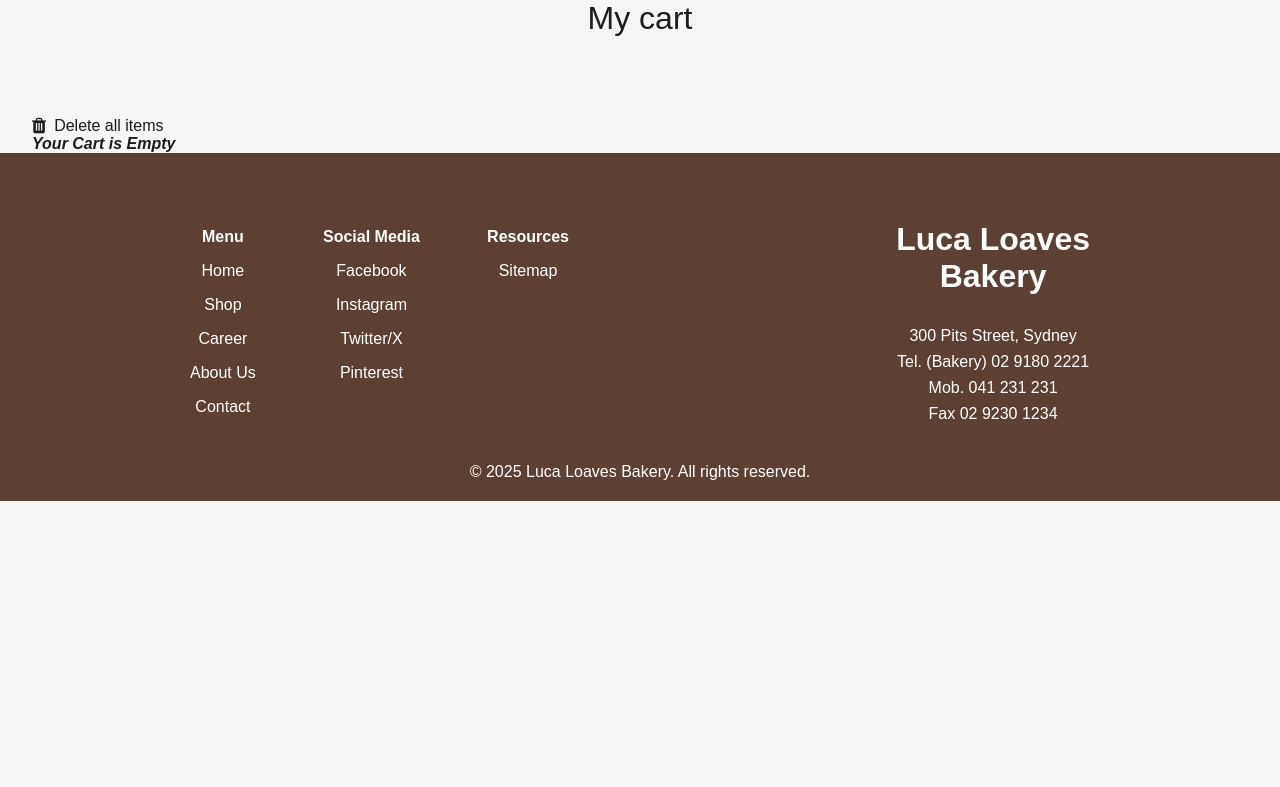
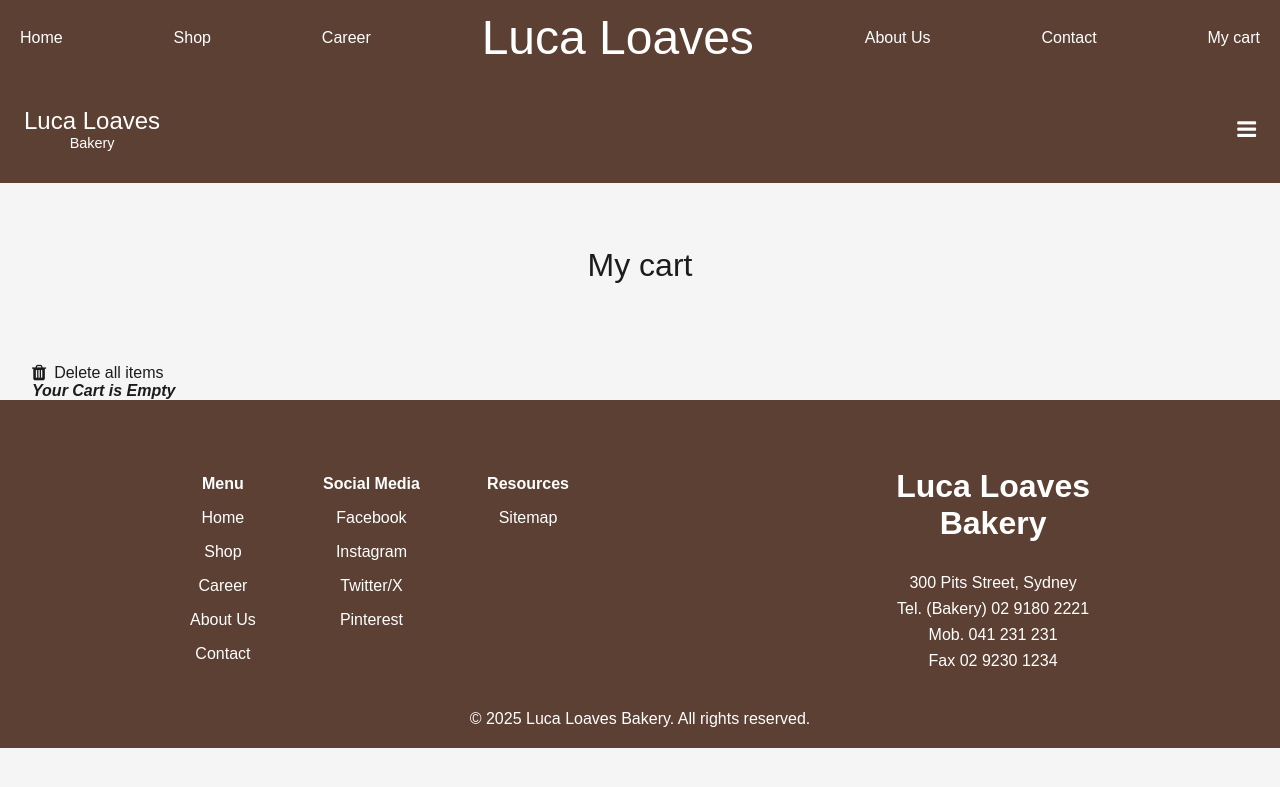
Before and after one commit to Gui-Devz/luca-bakery, a PHP site: page /pages/MyCart/index.php in a window 1280 px wide. Shown: the top 787 px of the page. Run offline with PHP 8.4, Linux system fonts and the light colour scheme.

Commit message:
getting there

```diff
--- a/Components/Header/index.php
+++ b/Components/Header/index.php
@@ -0,0 +1,24 @@
+<div class="menu-bar-container">
+  <nav class="menu-bar">
+    <ul>
+      <li><a href="/luca">Home</a></li>
+      <li><a href="/luca/pages/Shop/index.php">Shop</a></li>
+      <li><a href="#career">Career</a></li>
+      <li class="logo"><a href="/luca">Luca Loaves</a></li>
+      <li><a href="#About">About Us</a></li>
+      <li><a href="#Contact">Contact</a></li>
+      <li><a href="pages/MyCart/index.php">My cart</a></li>
+    </ul>
+  </nav>
+
+  <nav class="menu-bar-mobile">
+
+    <div class="logo"><a href="/luca">Luca Loaves</a>
+      <p>Bakery</p>
+    </div>
+    <div class="menu-icon">
+      <i class="fa fa-reorder" style="font-size:22px"></i>
+    </div>
+
+  </nav>
+</div>
--- /dev/null
+++ b/Components/MenuModal/index.php
@@ -0,0 +1,44 @@
+<div class="modal-container">
+  <nav>
+    <div class="nav-content">
+      <div>
+        <i class="fa fa-close" style="font-size:24px"></i>
+      </div>
+
+      <ul>
+        <li>
+          <a href="/luca">Home</a>
+        </li>
+        <li>
+          <a href="/luca/pages/Shop/index.php">Shop</a>
+        </li>
+        <li>
+          <a href="#career">Career</a>
+        </li>
+        <li>
+          <a href="#About">About Us</a>
+        </li>
+        <li>
+          <a href="#Contact">Contact</a>
+        </li>
+        <li>
+          <a href="/luca/pages/MyCart/index.php">My cart</a>
+        </li>
+      </ul>
+    </div>
+  </nav>
+</div>
+
+<script>
+  const menuIcon = document.querySelector('.menu-icon');
+  const modalContainer = document.querySelector('.modal-container');
+
+  menuIcon.addEventListener('click', () => {
+    modalContainer.classList.toggle('active');
+  });
+
+  const closeIcon = document.querySelector('.fa-close');
+  closeIcon.addEventListener('click', () => {
+    modalContainer.classList.remove('active');
+  });
+</script>
--- a/Components/MiniCard/index.php
+++ b/Components/MiniCard/index.php
@@ -5,13 +5,13 @@
 
 <div class="miniCard-container">
   <div>
-    <img src="../../img/<?php echo $product_array[$key]["image"] ?>" alt="Red velvet cake">
+    <img src="../../img/<?php echo $product_array[$key]["image"] ?>" alt="Image of <?php echo $product_array[$key]["name"] ?>">
   </div>
   <div class="miniCard-content">
     <div class="miniCard-header">
       <h3><?php echo $product_array[$key]["name"]; ?></h3>
       <p>
-        Small, soft cakes, often with fruit or nuts.
+        <?php echo $product_array[$key]["description"]; ?>
       </p>
     </div>
     <div class="miniCard-footer">
@@ -23,7 +23,7 @@
           <div class="interaction-quantity">
             <div class="quantity-btns">
               <button class="qt-btn" type="button" data-id="<?php echo $product_array[$key]["code"] ?>"> - </button>
-              <input type="number" name="quantity" class="qtd" id="qtd-<?php echo $product_array[$key]["code"] ?>" value="1" min="1">
+              <input type="text" name="quantity" class="qtd" id="qtd-<?php echo $product_array[$key]["code"] ?>" value="1" min="1">
               <button class="qt-btn" type="button" data-id="<?php echo $product_array[$key]["code"] ?>"> + </button>
             </div>
             <div class="price">$<span id="price-<?php echo $product_array[$key]["code"] ?>" data-price="<?php echo $product_array[$key]["price"] ?>"><?php echo $product_array[$key]["price"] ?></span></div>
--- /dev/null
+++ b/css/headerStyles.css
@@ -0,0 +1,53 @@
+.menu-bar-container {
+  margin-bottom: 4rem;
+}
+
+.menu-bar {
+  @media screen and (max-width: 768px) {
+    display: none;
+  }
+
+  background: var(--bakery-primary);
+  ul {
+    display: flex;
+    justify-content: space-between;
+    align-items: center;
+    padding: 10px 20px;
+    a {
+      color: #fff;
+
+      &:hover {
+        filter: brightness(0.9);
+      }
+    }
+    .logo {
+      font-size: 3rem;
+    }
+  }
+}
+
+.menu-bar-mobile {
+  @media screen and (min-width: 769px) {
+    display: none;
+  }
+
+  background: var(--bakery-primary);
+  display: flex;
+  justify-content: space-between;
+  align-items: center;
+  padding: 2rem 1.5rem;
+  color: #fff;
+  a {
+    &:hover {
+      filter: brightness(0.9);
+    }
+  }
+
+  .logo {
+    font-size: 1.5rem;
+    p {
+      text-align: center;
+      font-size: 0.9rem;
+    }
+  }
+}
--- a/css/myCartStyles.css
+++ b/css/myCartStyles.css
@@ -1,3 +1,7 @@
+body {
+  position: relative;
+}
+
 #shopping-cart {
   padding: 0 2rem;
   h1 {
@@ -9,6 +13,7 @@
 
   #btnEmpty {
     display: flex;
+    width: fit-content;
     gap: 0.5rem;
     align-items: center;
     &:hover {
--- a/pages/MyCart/index.php
+++ b/pages/MyCart/index.php
@@ -10,12 +10,18 @@ include '../../pages/Shop/Shop.php';
   <link rel="stylesheet" href="../../css/styles.css">
   <link rel="stylesheet" href="../../css/footerStyles.css">
   <link rel="stylesheet" href="../../css/myCartStyles.css">
+  <link rel="stylesheet" href="../../css/headerStyles.css">
+  <link rel="stylesheet" href="../../css/modalStyles.css">
+
+
   <link rel="stylesheet" href="https://cdnjs.cloudflare.com/ajax/libs/font-awesome/4.7.0/css/font-awesome.min.css">
 
   <title>My cart - Luca Loaves Bakery</title>
 </head>
 
 <body>
+  <?php include '../../Components/Header/index.php'; ?>
+  <?php include '../../Components/MenuModal/index.php'; ?>
   <div id="shopping-cart">
     <div class="txt-heading">
       <h1>My cart</h1>
```
Also changed, not shown: css/modalStyles.css (added, +53 -0 lines), css/shopStyles.css (+9 -0 lines), pages/Shop/index.php (+8 -36 lines).
